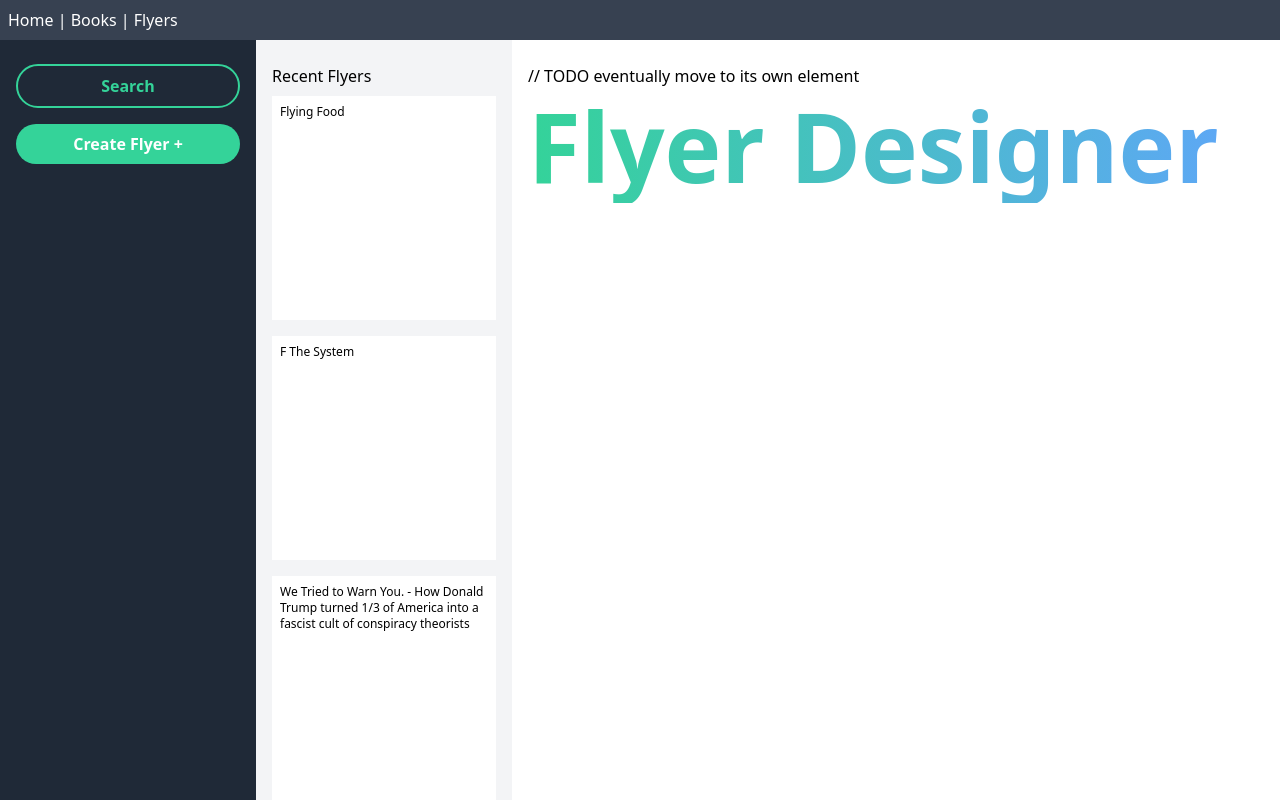
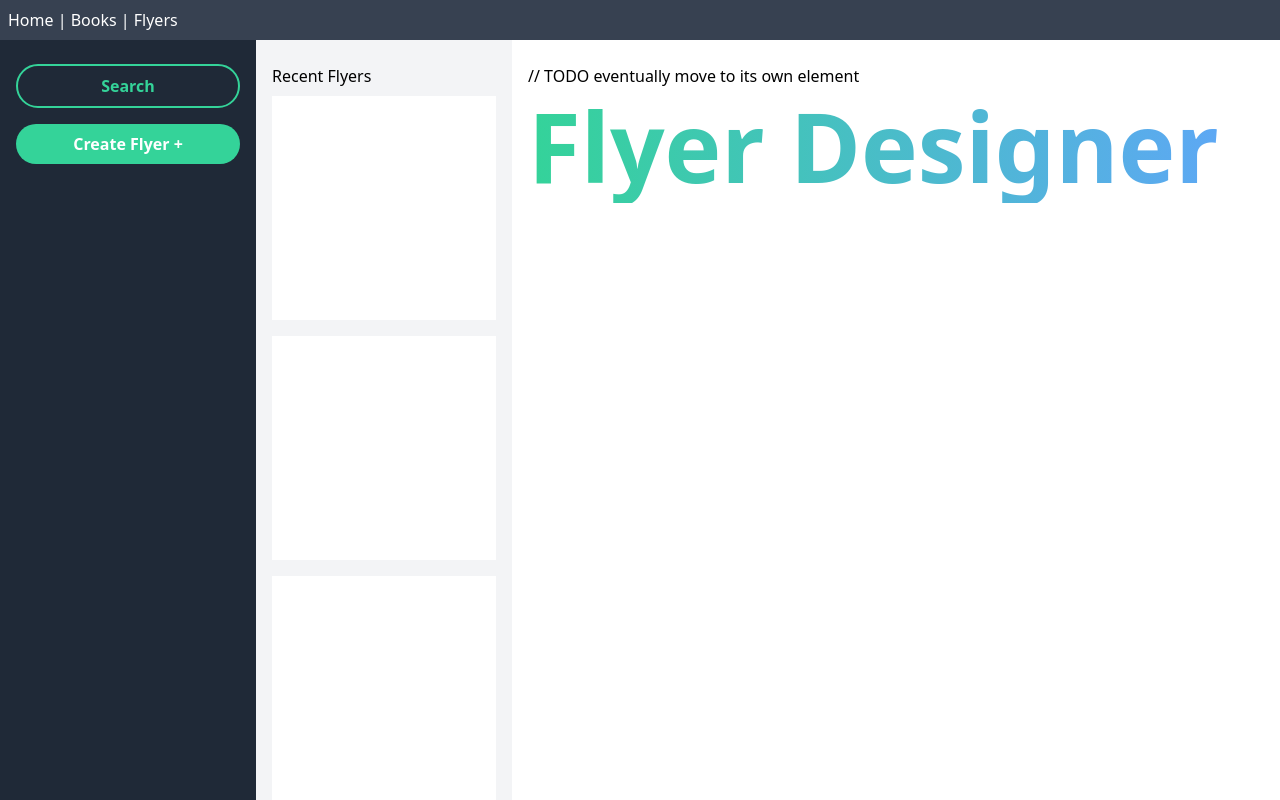
Before and after one commit to aaronmichaelhappe/demo, a Vue app: page /flyers in a window 1280 px wide. Shown: the top 800 px of the page. Built offline with nearby package versions, Linux system fonts and the light colour scheme.

Commit message:
data -- rules and implimentation

```diff
--- /dev/null
+++ b/src/fake-temp-db/flyers.js
@@ -0,0 +1,20 @@
+import { faker } from "@faker-js/faker";
+
+const flyers = [];
+
+export function createFlyerFakeData() {
+  return {
+    id: faker.datatype.number(),
+    title: faker.music.songName(),
+    created: faker.date.between(
+      "2010-01-01T00:00:00.000Z",
+      "2022-01-01T00:00:00.000Z"
+    ),
+  };
+}
+
+Array.from({ length: 10 }).forEach(() => {
+  flyers.push(createFlyerFakeData());
+});
+
+export default flyers;
--- a/src/stores/books.js
+++ b/src/stores/books.js
@@ -1,19 +1,20 @@
-import { ref } from "vue";
+import { computed, ref } from "vue";
 import { defineStore } from "pinia";
-import { myFetch } from "@/utils/store-helpers";
 import bookFakeData, { createBookFakeData } from "../fake-temp-db/books";
 
-export const useBooksStore = defineStore("flyers", () => {
+export const useBooksStore = defineStore("books", () => {
+  const books = ref(bookFakeData);
+  const booksLength = computed(() => books.value.length);
+
+  const createBook = createBookFakeData;
   function fetchBooks() {
-    return (books.value = myFetch("flyers"));
+    return books;
   }
-
-  const books = ref(bookFakeData);
-  const createBook = createBookFakeData;
 
   return {
     createBook,
     fetchBooks,
     books,
+    booksLength,
   };
 });
--- a/src/stores/flyers.js
+++ b/src/stores/flyers.js
@@ -1,33 +1,14 @@
 import { computed, ref } from "vue";
 import { defineStore } from "pinia";
-import { myFetch } from "@/utils/store-helpers";
+import flyerFakeData, { createFlyerFakeData } from "../fake-temp-db/books";
 
 export const useFlyersStore = defineStore("flyers", () => {
-  // TODO move this to pretend DB
-  const userTEMP_EXAMPLE = {
-    name: "Aaron Happe",
-    id: 3,
-  };
+  const flyers = ref(flyerFakeData);
+  const flyersLength = computed(() => flyers.value.length);
 
-  const flyers = ref([]);
-
-  const flyersLength = computed(() => flyers.value.length);
+  const createFlyer = createFlyerFakeData;
   function fetchFlyers() {
-    return (flyers.value = myFetch("flyers"));
-  }
-  function createFlyer(name) {
-    // TODO check this return from data file.
-    const newFlyer = {
-      id: flyersLength.value + 1,
-      name: name,
-      user_id: userTEMP_EXAMPLE.id,
-    };
-    flyers.value = [
-      ...flyers.value,
-      { id: flyersLength.value + 1, name: name, user_id: userTEMP_EXAMPLE.id },
-    ];
-
-    return newFlyer;
+    return flyers;
   }
 
   return {
```
